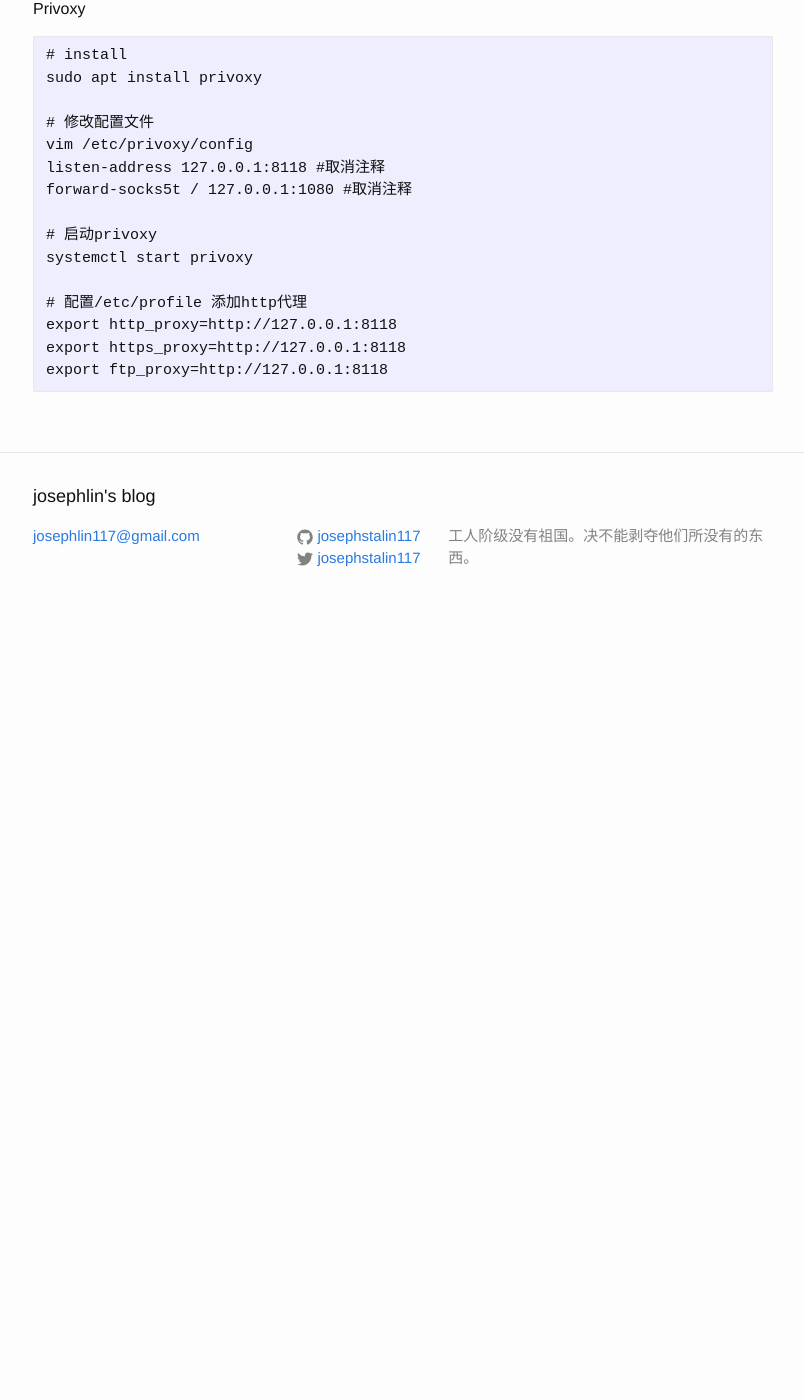
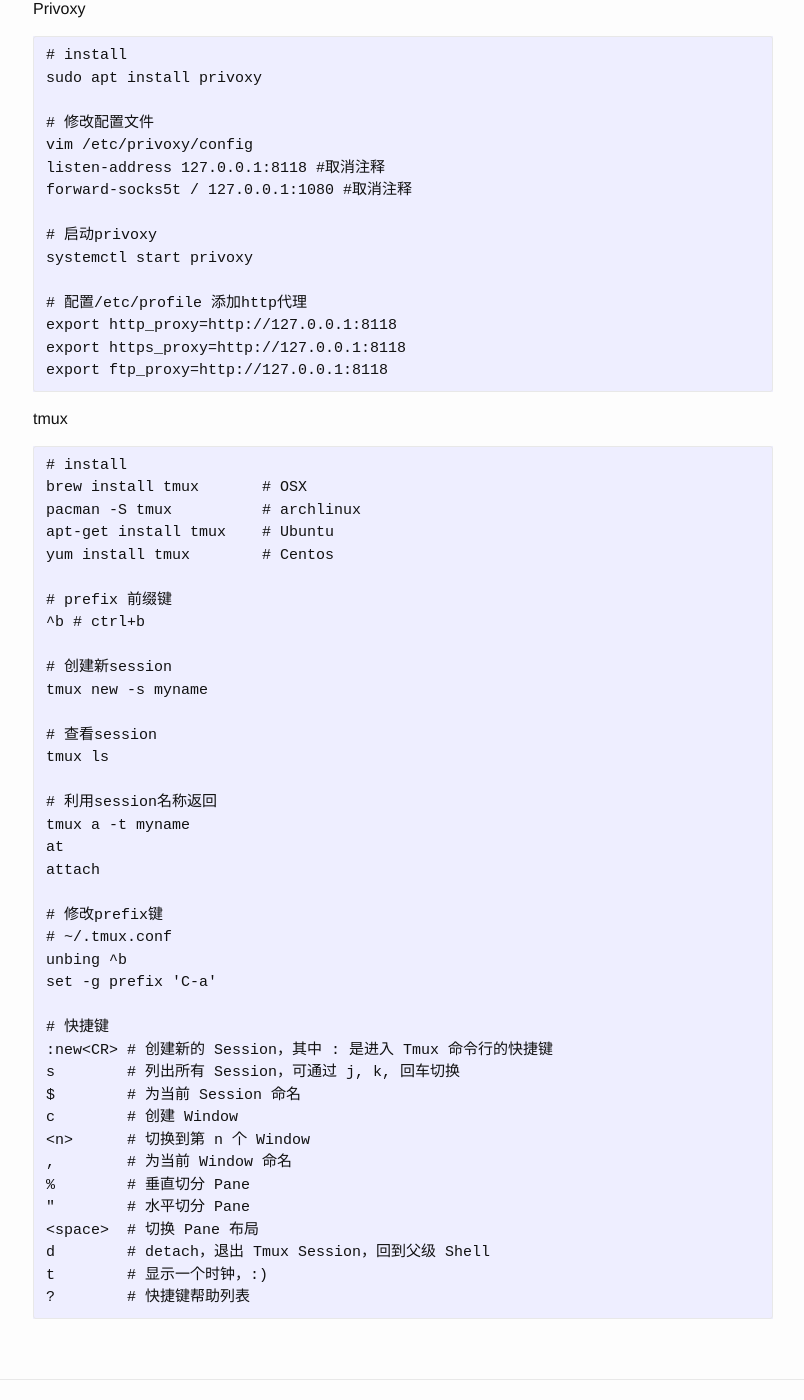
Before and after one commit to josephstalin117/josephstalin117.github.io, a Jekyll site: the page built from _posts/2016-04-04-linux.markdown, in a window 1280 px wide and 1400 px high, scrolled down 7004 px. Shown: the whole window, without its empty margins (237-1041 px from the left). Built offline with Jekyll 4.4.1, drawn with Linux system fonts in a browser that asks for light colours; before the commit the page ends 7634 px from its top, so only the background shows below that.

Commit message:
add tmux in linux & edit tensorflow

````diff
--- a/_posts/2016-04-04-linux.markdown
+++ b/_posts/2016-04-04-linux.markdown
@@ -340,3 +340,45 @@
 export https_proxy=http://127.0.0.1:8118
 export ftp_proxy=http://127.0.0.1:8118
 ```
+
+tmux
+```
+# install
+brew install tmux       # OSX
+pacman -S tmux          # archlinux
+apt-get install tmux    # Ubuntu
+yum install tmux        # Centos
+
+# prefix 前缀键
+^b # ctrl+b
+
+# 创建新session
+tmux new -s myname
+
+# 查看session
+tmux ls
+
+# 利用session名称返回
+tmux a -t myname
+at
+attach
+
+# 修改prefix键
+# ~/.tmux.conf
+unbing ^b
+set -g prefix 'C-a'
+
+# 快捷键
+:new<CR> # 创建新的 Session，其中 : 是进入 Tmux 命令行的快捷键
+s        # 列出所有 Session，可通过 j, k, 回车切换
+$        # 为当前 Session 命名
+c        # 创建 Window
+<n>      # 切换到第 n 个 Window
+,        # 为当前 Window 命名
+%        # 垂直切分 Pane
+"        # 水平切分 Pane
+<space>  # 切换 Pane 布局
+d        # detach，退出 Tmux Session，回到父级 Shell
+t        # 显示一个时钟，:)
+?        # 快捷键帮助列表
+```
--- a/_posts/2018-6-09-tensorflow.markdown
+++ b/_posts/2018-6-09-tensorflow.markdown
@@ -162,3 +162,9 @@
   return tf.estimator.EstimatorSpec(
       mode=mode, loss=loss, eval_metric_ops=eval_metric_ops)
 ```
+
+tf.layers
+```
+# Functional interface for the 2D convolution layer.
+layer1 = tf.layers.conv2d(inputs=inputs_img, filters=128, kernel_size=3, strides=2, padding='same')
+```
````
